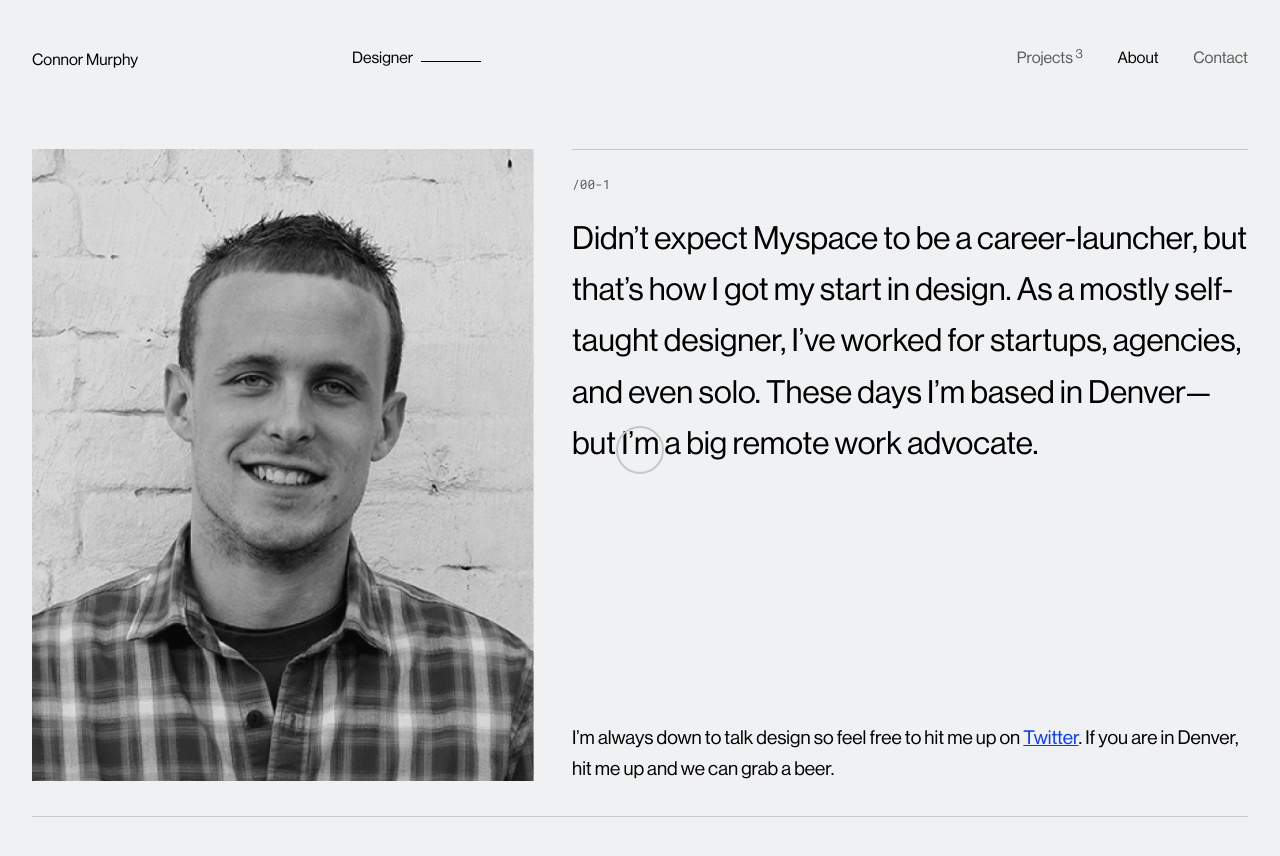
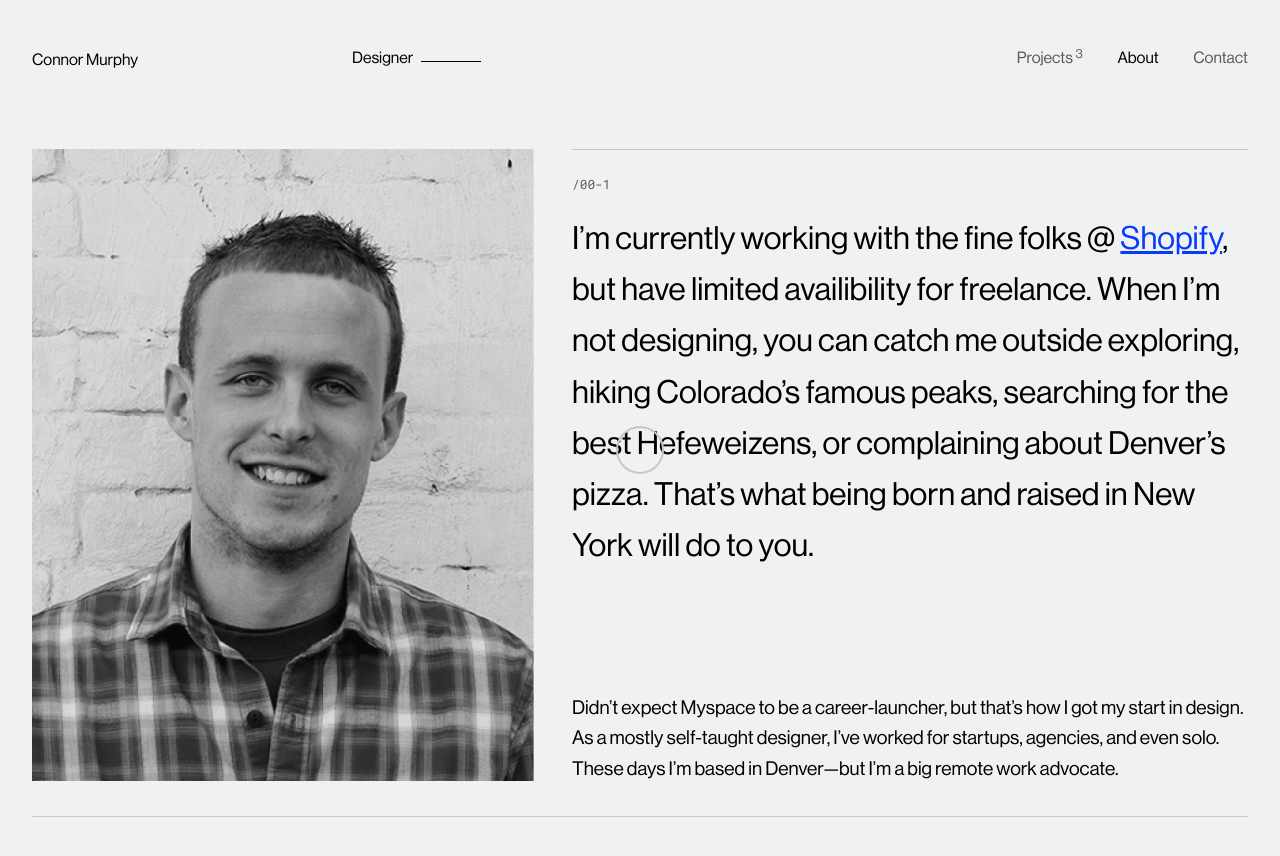
Before and after one commit to connormurphy/connormurphy.github.io, a Jekyll site: the page built from about.html, in a window 1280 px wide. Shown: the top 856 px of the page. Built offline with Jekyll 4.4.1, drawn with Linux system fonts in a browser that asks for light colours; nearby versions of some CDN libraries.

Commit message:
Update from Forestry.io Connor Murphy updated _data/content.yml

```diff
--- a/_data/content.yml
+++ b/_data/content.yml
@@ -43,11 +43,14 @@ contact:
 about:
   image: "/assets/img/connor-murphy.jpg"
   title: About
-  body: Didn’t expect Myspace to be a career-launcher, but that’s how I got my start
-    in design. As a mostly self-taught designer, I’ve worked for startups, agencies,
+  body: I’m currently working with the fine folks @ [Shopify](https://shopify.com){:target=“_blank”}{:rel=“noopener
+    noreferrer”}, but have limited availibility for freelance. When I’m not designing,
+    you can catch me outside exploring, hiking Colorado’s famous peaks, searching
+    for the best Hefeweizens, or complaining about Denver’s pizza. That’s what being
+    born and raised in New York will do to you.
+  secondary: Didn’t expect Myspace to be a career-launcher, but that’s how I got my
+    start in design. As a mostly self-taught designer, I’ve worked for startups, agencies,
     and even solo. These days I’m based in Denver—but I'm a big remote work advocate.
-  secondary: I’m always down to talk design so feel free to hit me up on [Twitter](https://twitter.com/atconnormurphy){:target=“_blank”}{:rel=“noopener
-    noreferrer”}. If you are in Denver, hit me up and we can grab a beer.
   cta: More
   experience:
     title: Experience
```
